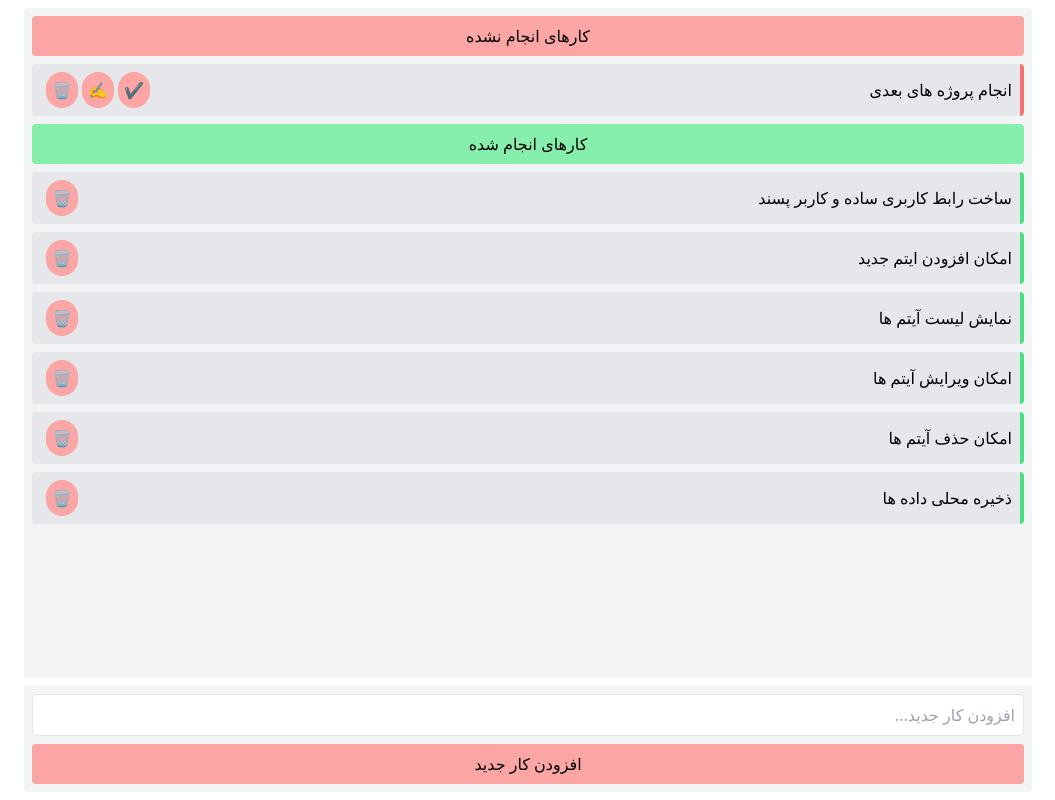
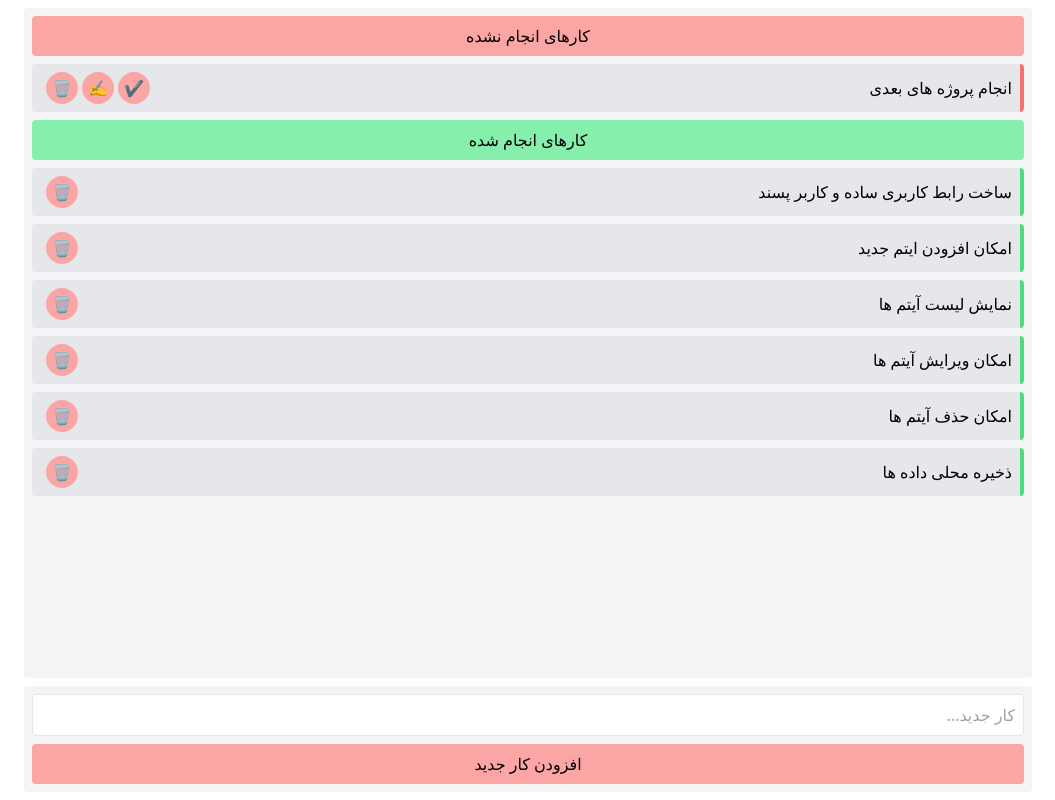
Before and after one commit to mojancloud/to-do, a Vue app: page / in a window 1280 px wide. Shown: the whole page, without its empty margins (182-1237 px from the left). Built offline with nearby package versions, Linux system fonts and the light colour scheme.

Commit message:
Initial commit

```diff
--- a/src/components/TodoForm.vue
+++ b/src/components/TodoForm.vue
@@ -1,6 +1,6 @@
 <template>
     <form class="flex flex-col gap-2" @submit.prevent="onSubmit">
-        <input class="p-2 border rounded" v-model="formSubject" placeholder="افزودن کار جدید..." />
+        <input class="p-2 border rounded" v-model="formSubject" placeholder="کار جدید..." />
         <button class="p-2 bg-red-300 rounded" type="submit">افزودن کار جدید</button>
     </form>
 </template>
--- a/src/components/TodoList.vue
+++ b/src/components/TodoList.vue
@@ -13,35 +13,35 @@
                     <div class="flex flex-row gap-1">
                         <div class="flex flex-row mx-1">
                             <div class="relative group">
-                                <button class="px-1.5 py-1.5 bg-red-300 rounded-full mx-0.5" v-if="!x.isEdit"
+                                <button class="w-8 h-8 bg-red-300 rounded-full mx-0.5" v-if="!x.isEdit"
                                     @click="completeItem(x)">✔️</button>
                                 <Tooltip
                                     class="absolute bottom-full left-1/2 transform -translate-x-1/2 mb-1 w-max px-2 py-1 text-xs text-white bg-gray-700 rounded opacity-0 group-hover:opacity-100 transition-opacity pointer-events-none"
                                     tooltip="علامت گذاری به عنوان انجام شده" />
                             </div>
                             <div class="relative group">
-                                <button class="px-1.5 py-1.5 bg-red-300 rounded-full mx-0.5" v-if="!x.isEdit"
+                                <button class="w-8 h-8 bg-red-300 rounded-full mx-0.5" v-if="!x.isEdit"
                                     @click="editItem(x)">✍️</button>
                                 <Tooltip
                                     class="absolute bottom-full left-1/2 transform -translate-x-1/2 mb-1 w-max px-2 py-1 text-xs text-white bg-gray-700 rounded opacity-0 group-hover:opacity-100 transition-opacity pointer-events-none"
                                     tooltip="ویرایش" />
                             </div>
                             <div class="relative group">
-                                <button class="px-1.5 py-1.5 bg-red-300 rounded-full mx-0.5" v-if="!x.isEdit"
+                                <button class="w-8 h-8 bg-red-300 rounded-full mx-0.5" v-if="!x.isEdit"
                                     @click="removeItem(x.id)">🗑️</button>
                                 <Tooltip
                                     class="absolute bottom-full left-1/2 transform -translate-x-1/2 mb-1 w-max px-2 py-1 text-xs text-white bg-gray-700 rounded opacity-0 group-hover:opacity-100 transition-opacity pointer-events-none"
                                     tooltip="حذف" />
                             </div>
                             <div class="relative group">
-                                <button class="px-1.5 py-1.5 bg-red-300 rounded-full mx-0.5" v-if="x.isEdit"
+                                <button class="w-8 h-8 bg-red-300 rounded-full mx-0.5" v-if="x.isEdit"
                                     @click="cancelEdit(x)">❌</button>
                                 <Tooltip
                                     class="absolute bottom-full left-1/2 transform -translate-x-1/2 mb-1 w-max px-2 py-1 text-xs text-white bg-gray-700 rounded opacity-0 group-hover:opacity-100 transition-opacity pointer-events-none"
                                     tooltip="لغو ویرایش" />
                             </div>
                             <div class="relative group">
-                                <button class="px-1.5 py-1.5 bg-red-300 rounded-full mx-0.5" v-if="x.isEdit"
+                                <button class="w-8 h-8 bg-red-300 rounded-full mx-0.5" v-if="x.isEdit"
                                     @click="confirmEdit(x)">✅</button>
                                 <Tooltip
                                     class="absolute bottom-full left-1/2 transform -translate-x-1/2 mb-1 w-max px-2 py-1 text-xs text-white bg-gray-700 rounded opacity-0 group-hover:opacity-100 transition-opacity pointer-events-none"
@@ -64,7 +64,7 @@
                         @update-subject="updateSubject(x, $event)" />
                     <div class="mx-1">
                         <div class="relative group">
-                            <button class="px-1.5 py-1.5 bg-red-300 rounded-full mx-0.5" v-if="!x.isEdit"
+                            <button class="w-8 h-8 bg-red-300 rounded-full mx-0.5" v-if="!x.isEdit"
                                 @click="removeItem(x.id)">🗑️</button>
                             <Tooltip
                                 class="absolute bottom-full left-1/2 transform -translate-x-1/2 mb-1 w-max px-2 py-1 text-xs text-white bg-gray-700 rounded opacity-0 group-hover:opacity-100 transition-opacity pointer-events-none"
--- a/vite.config.js
+++ b/vite.config.js
@@ -3,9 +3,8 @@ import { fileURLToPath, URL } from 'node:url';
 import { defineConfig } from 'vite';
 import vue from '@vitejs/plugin-vue';
 
-// https://vite.dev/config/
 export default defineConfig({
-    base: '/to-do/', // Make sure this matches the repository name
+    base: '/to-do/',
     plugins: [
         vue(),
     ],
```
